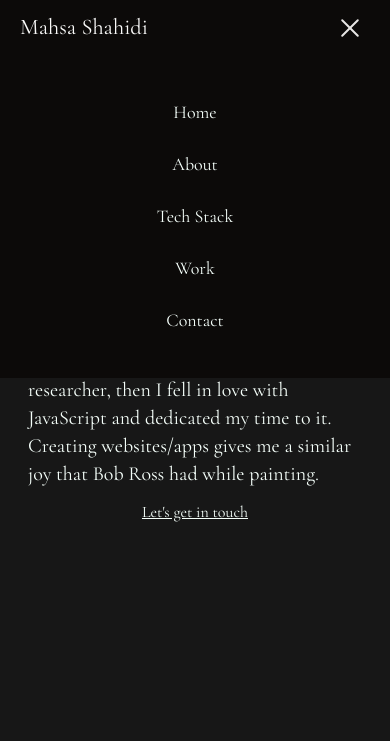
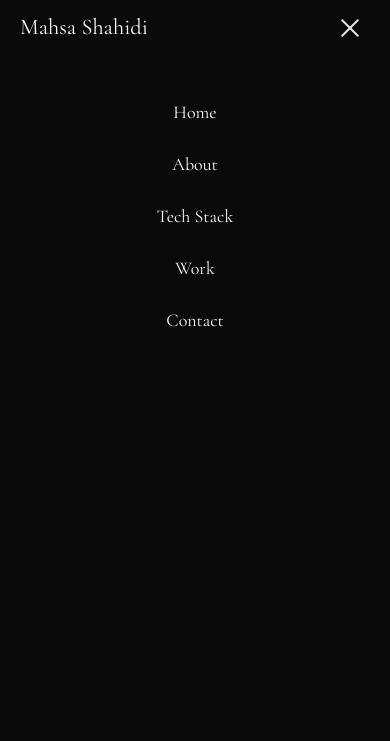
Before and after one commit to mahsashahidi/portfolio-project, a plain HTML site: page about.html in a window 390 px wide. Both pictures are taken after a click on the button 353 px from the left and 26 px from the top of the page. Shown: the top 741 px of the page. Drawn offline with nearby package versions, Linux system fonts and the light colour scheme; a web font is replaced by a local one.

Commit message:
edited navbar menu

```diff
--- a/about.html
+++ b/about.html
@@ -89,7 +89,7 @@
               &times;
             </button> -->
             <nav
-              class="flex flex-col min-h-max items-center py-8"
+              class="flex flex-col min-h-screen items-center py-8"
               aria-label="mobile"
             >
               <a href="/" class="w-full py-3 text-center hover:opacity-80"
@@ -157,10 +157,12 @@
       <div class="about-content">
         <!-- bio -->
         <div class="bio-content">
-          <h1 class="mb-4 mt-3 md:mt-7 mx-5 pt-4 text-4xl">
+          <h1 class="mb-4 mt-2 md:mt-7 mx-5 pt-4 text-4xl">
             Hi, I'm Mahsa Shahidi
           </h1>
-          <p class="mt-5 mx-7 md:mx-40 lg:mx-64 text-xl text-left">
+          <p
+            class="mt-5 mx-7 md:mx-40 lg:mx-64 text-lg md:text-xl text-justify"
+          >
             I am a Front-End developer specializing in React development. And I
             always say yes to doing "creative coding" to add memorable and
             visually pleasing experiences to my works. I am currently seeking
--- a/css/style.css
+++ b/css/style.css
@@ -44,7 +44,7 @@ body {
   justify-content: center;
   flex-direction: column;
   align-items: center;
-  height: 100vh;
+  height: 90vh;
 }
 .hero h1 {
   color: var(--secondary-color);
@@ -252,7 +252,7 @@ body {
 /* about */
 .about-content {
   position: relative;
-  overflow: hidden;
+  overflow-x: hidden;
   font-family: var(--header-font);
   /* margin: 2rem 10rem; */
   z-index: 1;
```
Also changed, not shown: contact.html (+2 -2 lines), index.html (+1 -1 lines), techstack.html (+1 -1 lines), works.html (+1 -1 lines), dist/output.css.
